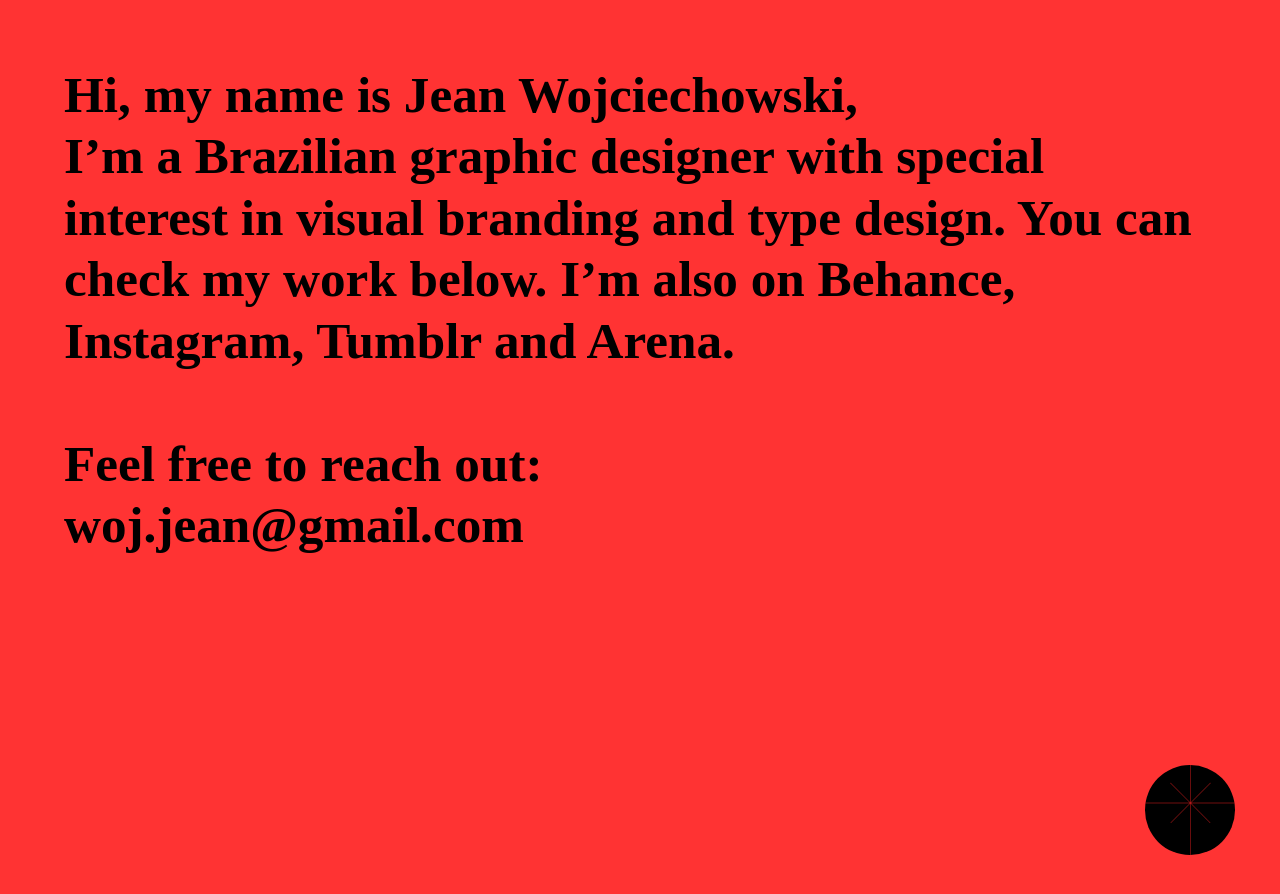
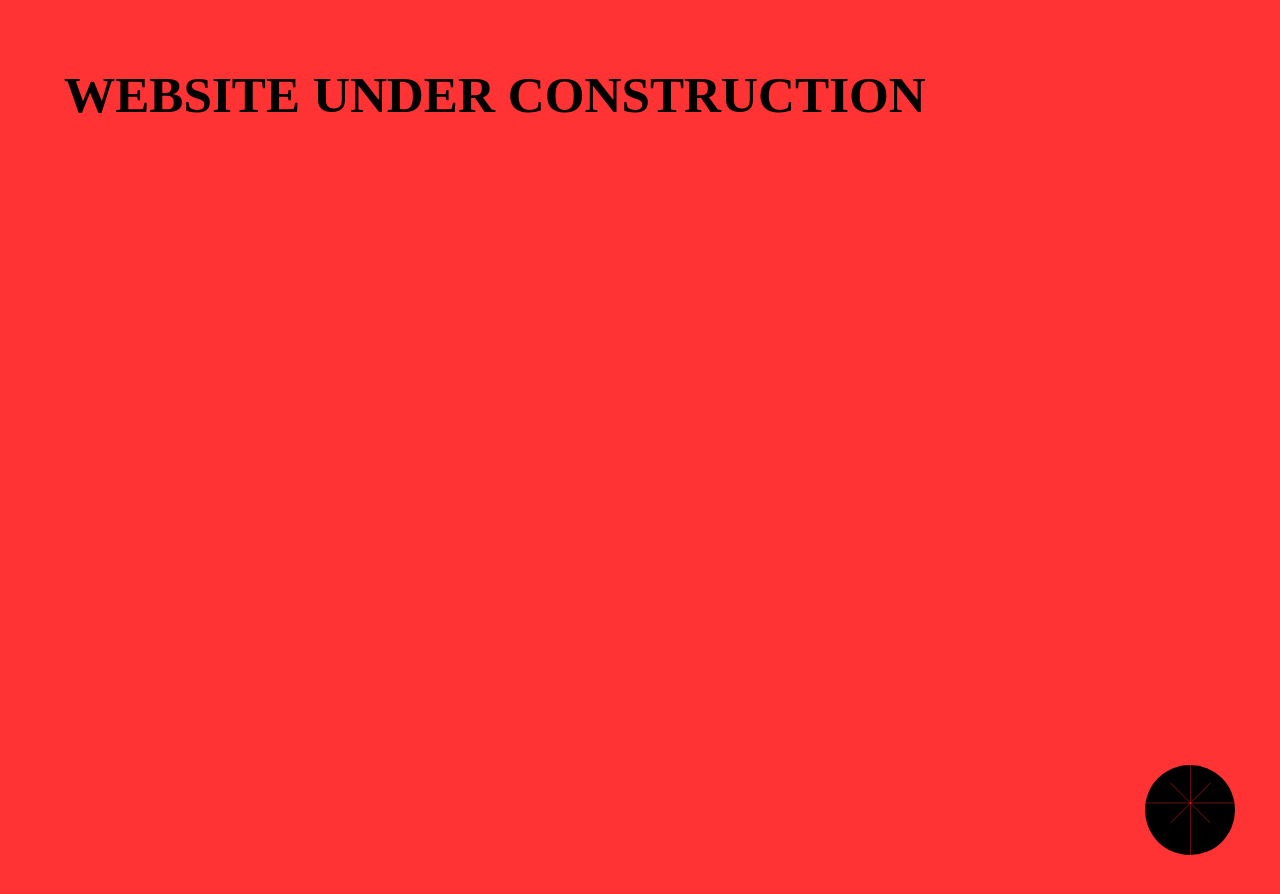
Before and after one commit to rnmp/jeans-dope-site, a Jekyll site: the page built from index.md, in a window 1280 px wide and 900 px high. Shown: the top 894 px of the window. Built offline with Jekyll 4.4.1, drawn with Linux system fonts in a browser that asks for light colours; some web fonts are replaced.

Commit message:
Updated Index

```diff
--- a/index.md
+++ b/index.md
@@ -4,7 +4,4 @@
 layout: homepage
 ---
 
-Hi, my name is Jean Wojciechowski,<br /> I’m a Brazilian graphic designer with special interest in visual branding and type design.
-You can check my work below. I’m also on <a href="{{ site.links.behance }}">Behance</a>, <a href="{{ site.links.instagram }}">Instagram</a>, <a href="{{ site.links.tumblr }}">Tumblr</a> and <a href="{{ site.links.arena }}">Arena</a>.<br />
-<br />
-Feel free to reach out: <br /><a href="mailto:woj.jean@gmail.com"> woj.jean@gmail.com</a>
+WEBSITE UNDER CONSTRUCTION
```
